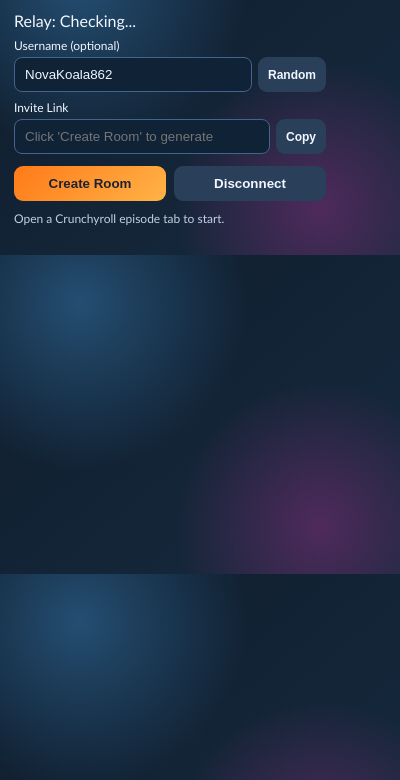
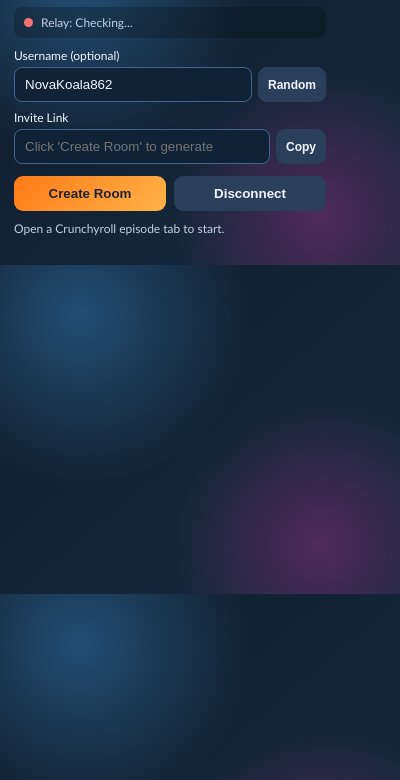
Before and after one commit to Kenan125/Watchparty, a browser extension: page popup.html in a window 400 px wide. Shown: the part 64-844 px from the top of the page. Drawn offline with Linux system fonts and the light colour scheme.

Commit message:
Update popup.css

```diff
--- a/popup.css
+++ b/popup.css
@@ -54,9 +54,45 @@
 }
 
 .subtitle {
-  margin: 6px 0 14px;
+  margin: 6px 0 10px;
   font-size: 12px;
   color: var(--muted);
+}
+
+.relay-row {
+  display: flex;
+  align-items: center;
+  gap: 8px;
+  margin: 0 0 10px;
+  padding: 8px 10px;
+  background: rgba(0, 0, 0, 0.22);
+  border-radius: 8px;
+  font-size: 12px;
+  color: var(--muted);
+}
+
+.relay-users {
+  margin-left: auto;
+  font-size: 11px;
+  color: var(--muted);
+  opacity: 0.85;
+}
+
+.dot {
+  width: 9px;
+  height: 9px;
+  border-radius: 50%;
+  display: inline-block;
+  flex-shrink: 0;
+}
+
+.dot-on {
+  background: #34d399;
+  box-shadow: 0 0 6px #34d399;
+}
+
+.dot-off {
+  background: #f87171;
 }
 
 label {
```
